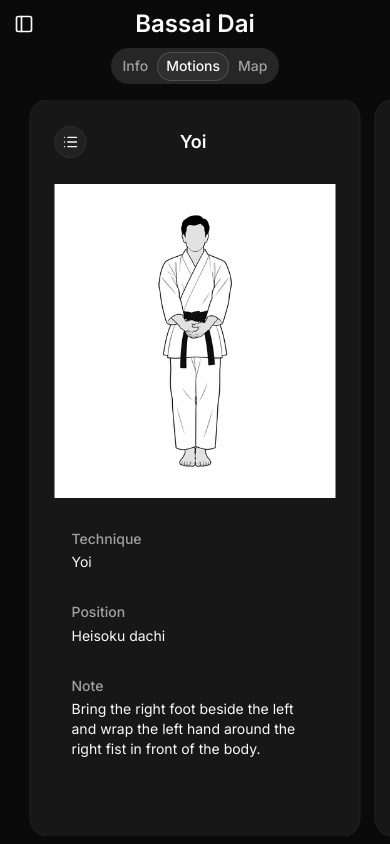
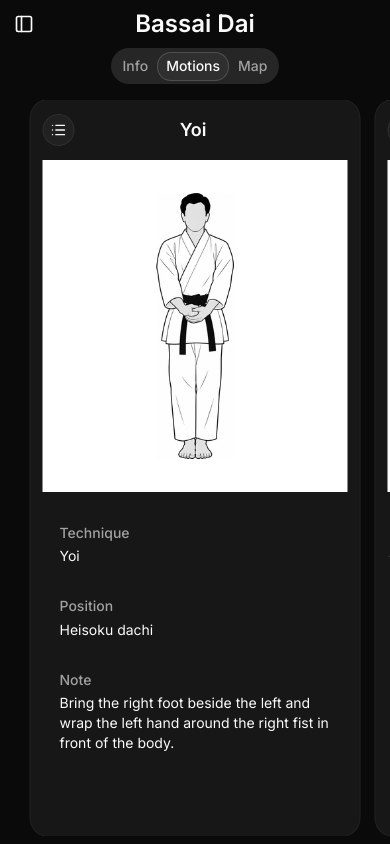
Before and after one commit to cunisia/shotokan-kata-shadcn, a Next.js app: page /kata/bassai-dai/motions in a window 390 px wide. Built offline with nearby package versions, Linux system fonts and the light colour scheme.

Commit message:
fix(MotionCard): tweak inner padding on mobile so that next card is more visible

```diff
--- a/components/custom/motion-card.tsx
+++ b/components/custom/motion-card.tsx
@@ -55,7 +55,7 @@ export default function MotionCard({
   const isBackToYoiDisplayed = motion.techniques[0].name !== "yoi";
 
   return (
-    <Card className="h-full">
+    <Card className="h-full [--card-spacing:--spacing(3)] md:[--card-spacing:--spacing(6)]">
       <CardHeader>
         <CardTitle className="flex w-full items-center justify-between gap-2">
           <Button
```
